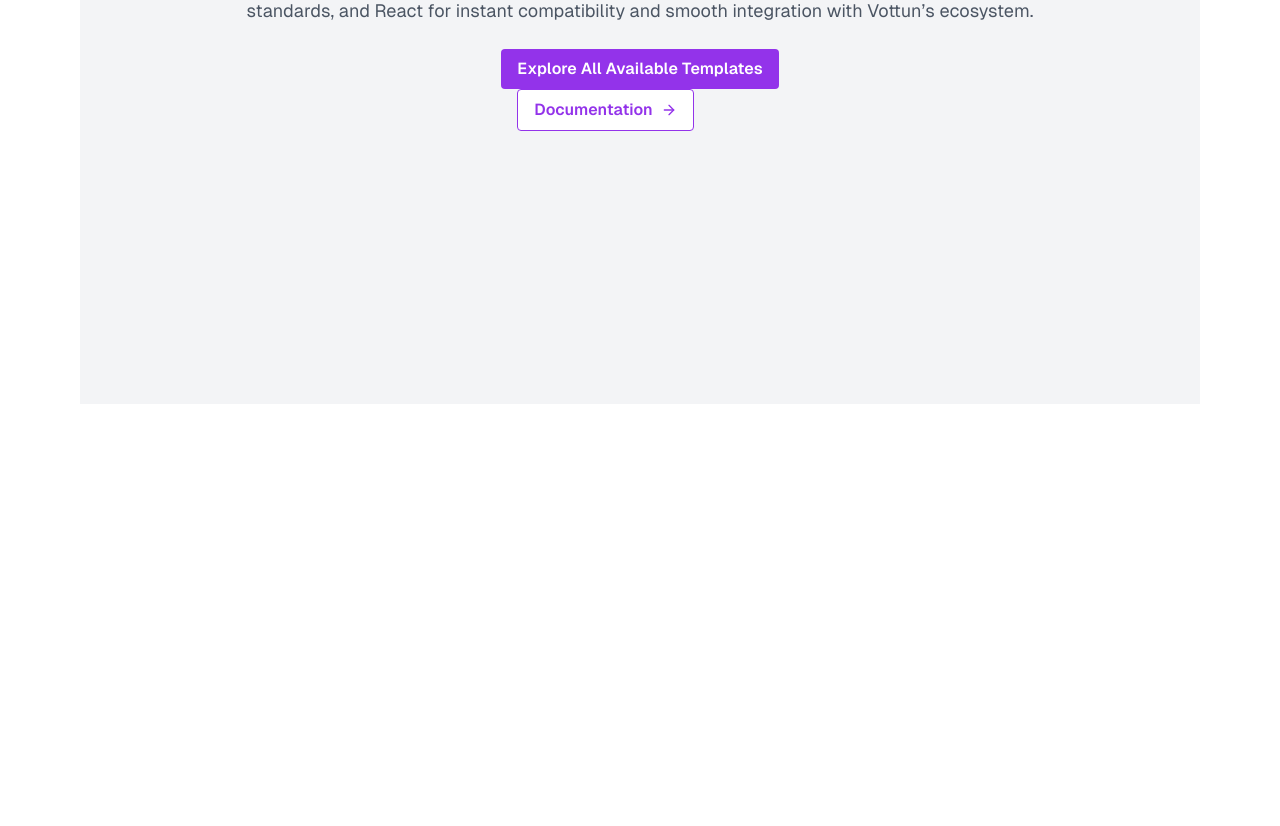
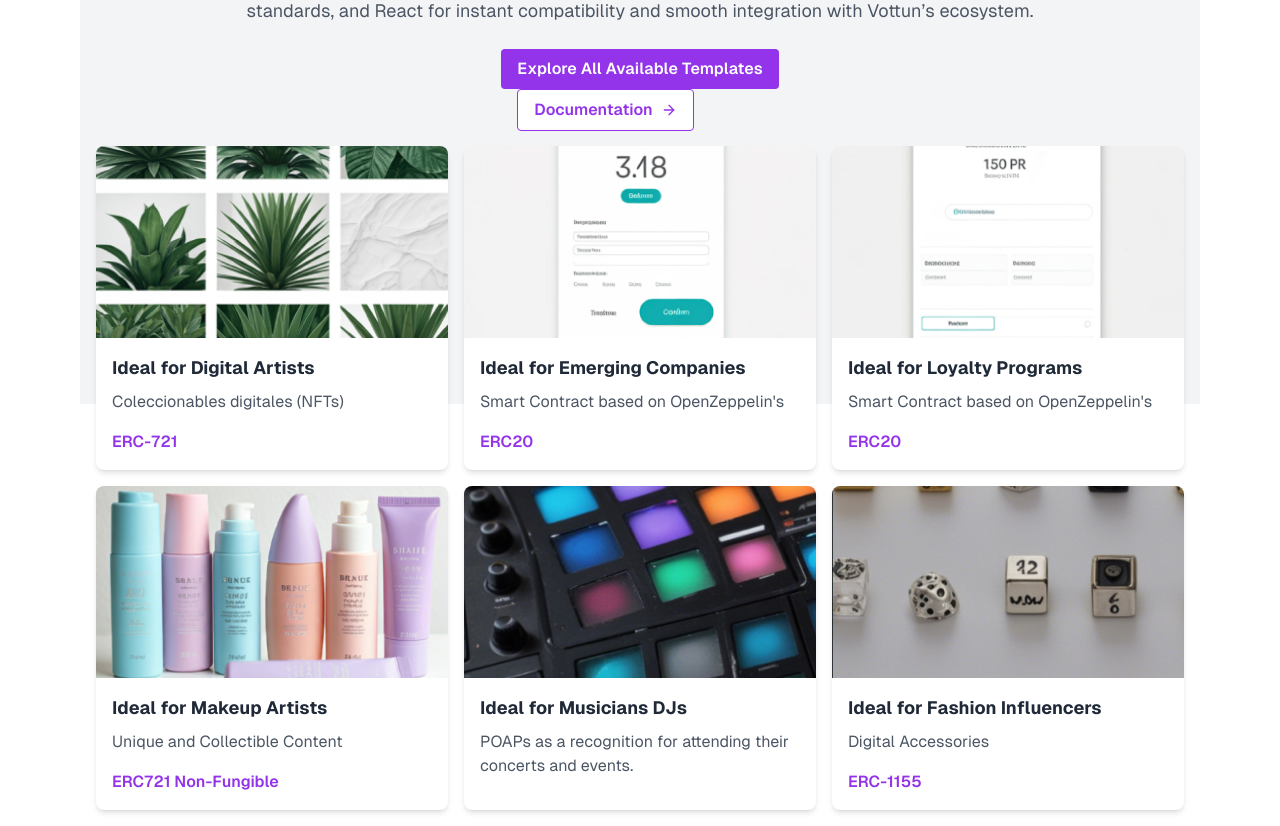
Before and after one commit to DevsJEG/vottum-templates-hub, a Next.js app: page / in a window 1280 px wide. Shown: the part 560-1386 px from the top of the page. Before the commit the page ends 1128 px from the top, so only its background shows below. Built offline with nearby package versions, Linux system fonts and the light colour scheme.

Commit message:
Create template component

```diff
--- /dev/null
+++ b/src/app/components/Card.tsx
@@ -0,0 +1,25 @@
+// components/Card.tsx
+
+import React from 'react';
+import Image, { StaticImageData } from 'next/image';
+interface CardProps {
+  image: StaticImageData;
+  title: string;
+  description: string;
+  token: string | null;
+}
+
+const Card: React.FC<CardProps> = ({ image, title, description, token }) => {
+  return (
+    <div className="bg-white shadow-md rounded-lg overflow-hidden">
+      <Image src={image} alt={title} className="w-full h-48 object-cover" />
+      <div className="p-4">
+        <h3 className="text-lg font-bold text-gray-800">{title}</h3>
+        <p className="text-gray-600 mt-2">{description}</p>
+        <p className="mt-4 text-purple-600 font-semibold">{token}</p>
+      </div>
+    </div>
+  );
+};
+
+export default Card;
--- /dev/null
+++ b/src/app/components/Templates.tsx
@@ -0,0 +1,24 @@
+// components/Gallery.tsx
+
+import React from 'react';
+import Card from './Card';
+import { templates } from '@/services/templates';
+const Templates: React.FC = () => {
+
+
+  return (
+    <div className="grid grid-cols-1 sm:grid-cols-2 md:grid-cols-3 gap-4 p-4">
+      {templates.map((card, index) => (
+        <Card
+          key={index}
+          image={card.img}
+          title={card.title}
+          description={card.description}
+          token={card.token}
+        />
+      ))}
+    </div>
+  );
+};
+
+export default Templates;
--- a/src/app/page.tsx
+++ b/src/app/page.tsx
@@ -1,11 +1,13 @@
 import Navbar from "./components/Navbar";
 import Hero from "./components/Hero";
+import Templates from "./components/Templates";
 
 export default function Home() {
   return (
     <div className="grid grid-rows-[20px_1fr_20px] items-center  min-h-screen p-8 pb-20 gap-16 sm:p-20 font-[family-name:var(--font-geist-sans)]">
       <Navbar />
       <Hero />
+      <Templates />
     </div>
   );
 }
--- /dev/null
+++ b/src/services/templates.ts
@@ -0,0 +1,52 @@
+import template1 from "./../../public/assets/template_1.jpg";
+import template2 from "./../../public/assets/template_2.jpg";
+import template3 from "./../../public/assets/template_3.jpg";
+import template4 from "./../../public/assets/template_4.jpg";
+import template5 from "./../../public/assets/template_5.jpg";
+import template6 from "./../../public/assets/template_6.jpg";
+
+export const templates = [
+    {
+        key: 1,
+        img: template1,
+        title: "Ideal for Digital Artists",
+        description: "Coleccionables digitales (NFTs)",
+        token: "ERC-721"
+    },
+    {
+        key: 2,
+        img: template2,
+        title: "Ideal for Emerging Companies",
+        description: "Smart Contract based on OpenZeppelin's",
+        token: "ERC20"
+    },
+    {
+        key: 3,
+        img: template3,
+        title: "Ideal for Loyalty Programs",
+        description: "Smart Contract based on OpenZeppelin's ",
+        token: "ERC20"
+    },
+
+    {
+        key: 4,
+        img: template4,
+        title: "Ideal for Makeup Artists",
+        description: "Unique and Collectible Content",
+        token: "ERC721 Non-Fungible"
+    },
+    {
+        key: 5,
+        img: template5,
+        title: "Ideal for Musicians DJs",
+        description: "POAPs as a recognition for attending their concerts and events.",
+        token: null
+    },
+    {
+        key: 6,
+        img: template6,
+        title: "Ideal for Fashion Influencers",
+        description: "Digital Accessories",
+        token: "ERC-1155"
+    },
+]
```
